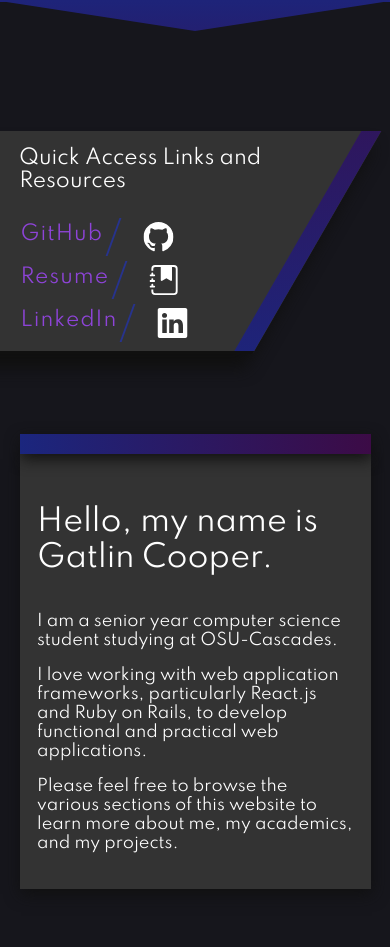
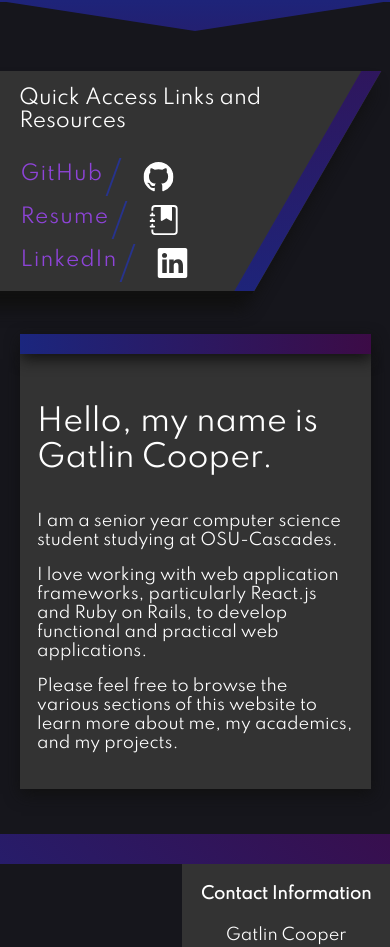
Before and after one commit to cooperphyz/portfolio, a React (Create React App) app: page / in a window 390 px wide. Shown: the part 478-1425 px from the top of the page. Built offline with nearby package versions, Linux system fonts and the light colour scheme.

Commit message:
Adjust spacing on home page

```diff
--- a/src/components/home/Home.css
+++ b/src/components/home/Home.css
@@ -45,3 +45,13 @@ footer {
   justify-self: flex-end;
   margin-top: 130px;
 }
+
+@media (max-width: 779px) {
+  .content-1 {
+    top: 40px;
+  }
+  .content-2 {
+    top: 100px;
+    margin-bottom: -115px;
+  }
+}
```
